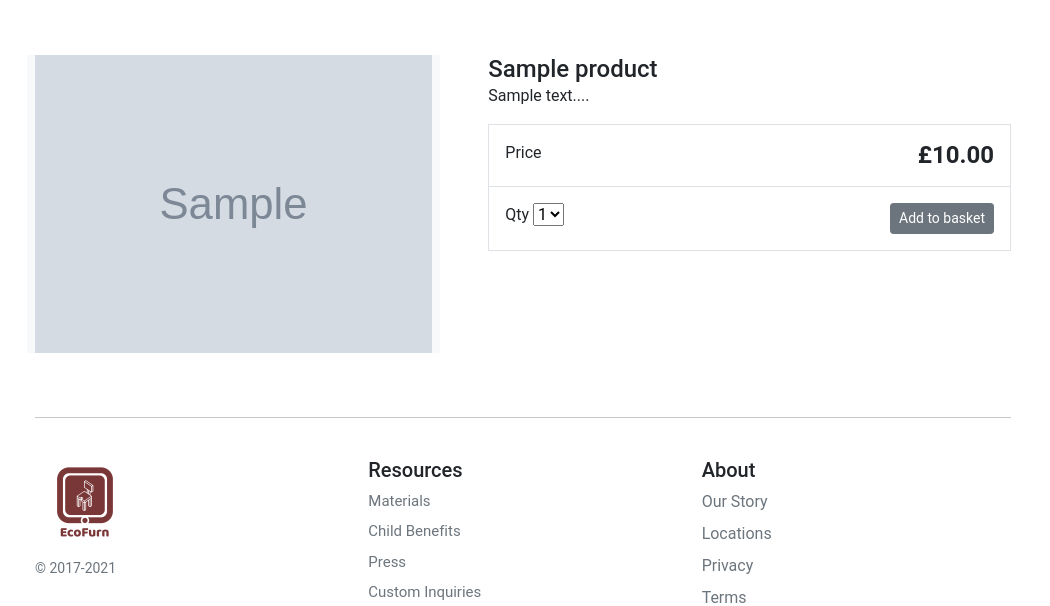
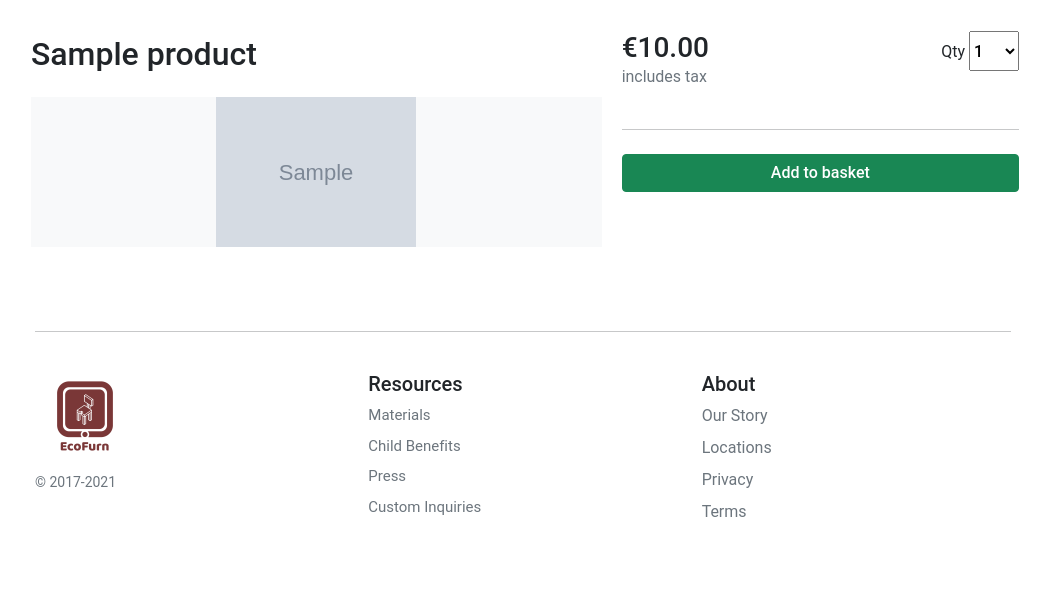
Before and after one commit to RometKallas/online_store, a Django app: a page that uses templates/store/product_page.html in a window 1280 px wide. Shown: the part 136-742 px from the top of the page, without its empty margins (117-1167 px from the left). After the commit the page ends 653 px from the top, so only its background shows below. Run offline with Django 3.2, Linux system fonts and the light colour scheme; tables that the repository leaves empty hold one stand-in row (values such as "Sample post"); grey boxes marked "Sample" are stand-in pictures.

Commit message:
Make the single product page align with new styling

```diff
--- a/templates/store/product_page.html
+++ b/templates/store/product_page.html
@@ -4,46 +4,61 @@
 {{ product.name }}
 {% endblock %}
 {% block content %}
-<div class="container">
-    <main class="pt-5">
+
+
+<main class="pt-2">
+
+  <div class="container" style="max-width: 1000px">
+
     <div class="row g-3">
-            <div class="col-md-5 col-lg-5 order-md-first bg-light">
-                <img class="img-fluid mx-auto d-block" alt="Responsive image" src="{{ product.image.url }}">
+
+        <div class="col-12 d-flex justify-content-between">
+
         </div>
-            <div class="col-md-7 col-lg-7 ps-md-3 ps-lg-5">
-                <h1 class="mb-0 h4">{{ product.title }}</h1>
 
-                <p>{{ product.description|slice:":355" }}...</p>
-                <div class="border">
-                    <div class="col border-bottom">
-                        <div class="row p-3">
-                            <div class="col-6">Price</div>
-                            <div class="col-6 text-end"><span class="h4 fw-bold">£{{ product.price }}</span></div>
+        <div class="col-md-5 ps-3 col-lg-5 order-md-last p-0 order-1">
+            <div class="d-grid gap-2">
+
+            <div class="d-flex d-flex-inline justify-content-between">
+            <div><span class="h3">€{{ product.price }}</span><p class="text-muted">includes tax</p></div>
+                   <div class="">
+                                <label for="select">Qty</label>
+                                <select id="select" class="h6" style="width:50px;height:40px;">
+                                    <option value="1">1</option>
+                                    <option value="2">2</option>
+                                    <option value="3">3</option>
+                                    <option value="4">4</option>
+                                </select>
                     </div>
             </div>
-                    <div class="col">
-                        <div class="row p-3">
-                            <div class="col-6">
-                                <label for="select">Qty</label>
-                                <select id="select">
-                                    <option value="">1</option>
-                                    <option value="">2</option>
-                                    <option value="">3</option>
-                                    <option value="">4</option>
-                                </select>
+            <hr>
+            <button type="button" id="add-button" value="{{product.id}}" class="btn btn-success fw500">Add to basket</button>
 
             </div>
-                            <div class="col-6 text-end">
-                            <button type="button" id="add-button" value="{{product.id}}" class="btn btn-secondary btn-sm">Add to basket</button>
+        </div>
+
+        <div class="col-md-7 col-lg-7 p-0">
+
+
+            <div class="card mb-3 border-0">
+            <div class="row g-0">
+                <div class="col-md-12">
+                    <div class="card-body p-1">
+                        <h1 class="mb-0 h2 pe-4 pb-4">{{ product.title }}</h1>
+                        <div class="bg-light"><img class="img-fluid mx-auto d-block" width="200px" alt="Responsive image" src="{{ product.image.url }}"> </div>
+                    </div>
+
                 </div>
             </div>
             </div>
+
+
+
         </div>
+
     </div>
   </div>
 </main>
-
-</div>
 
 <script>
     $(document).on('click', '#add-button', function (e) {
```
Lines whose indentation alone changed are shown as unchanged.
